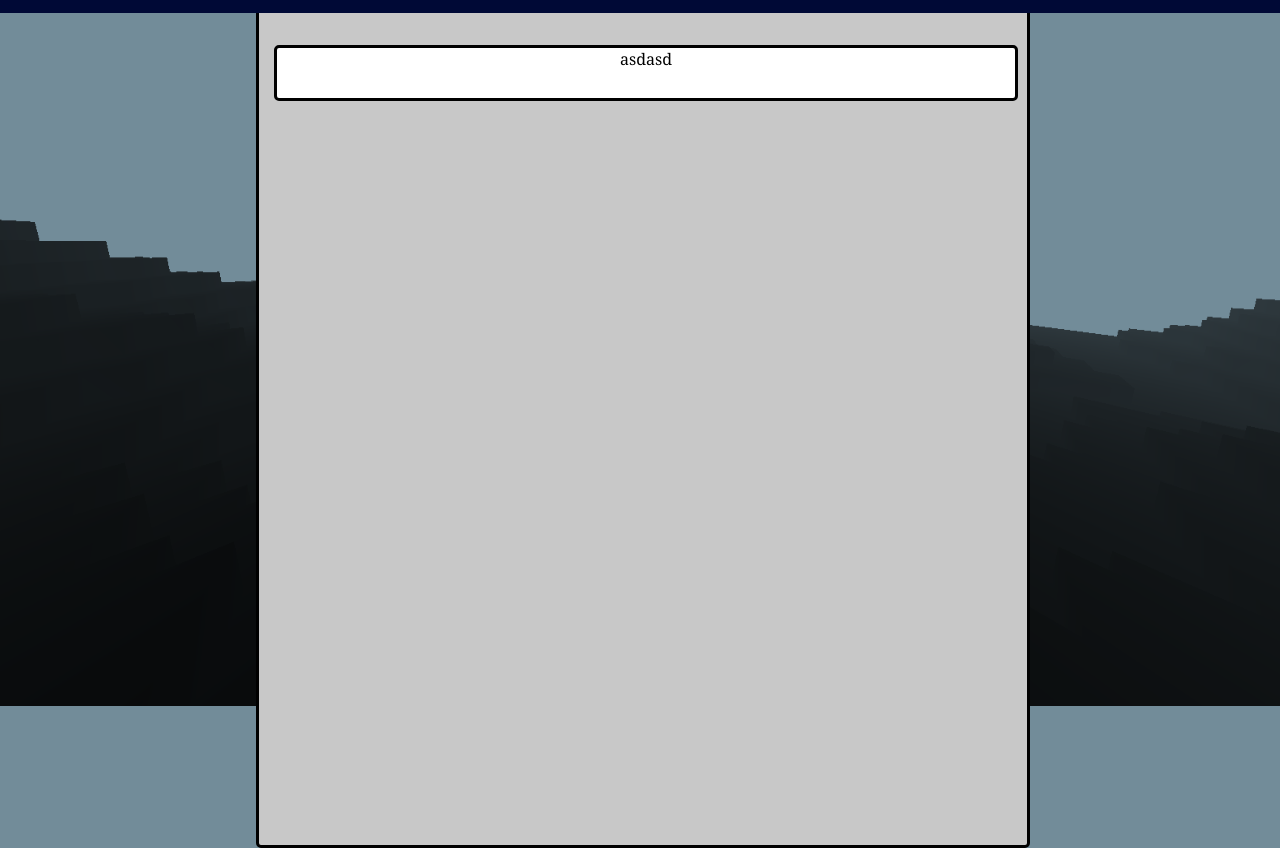
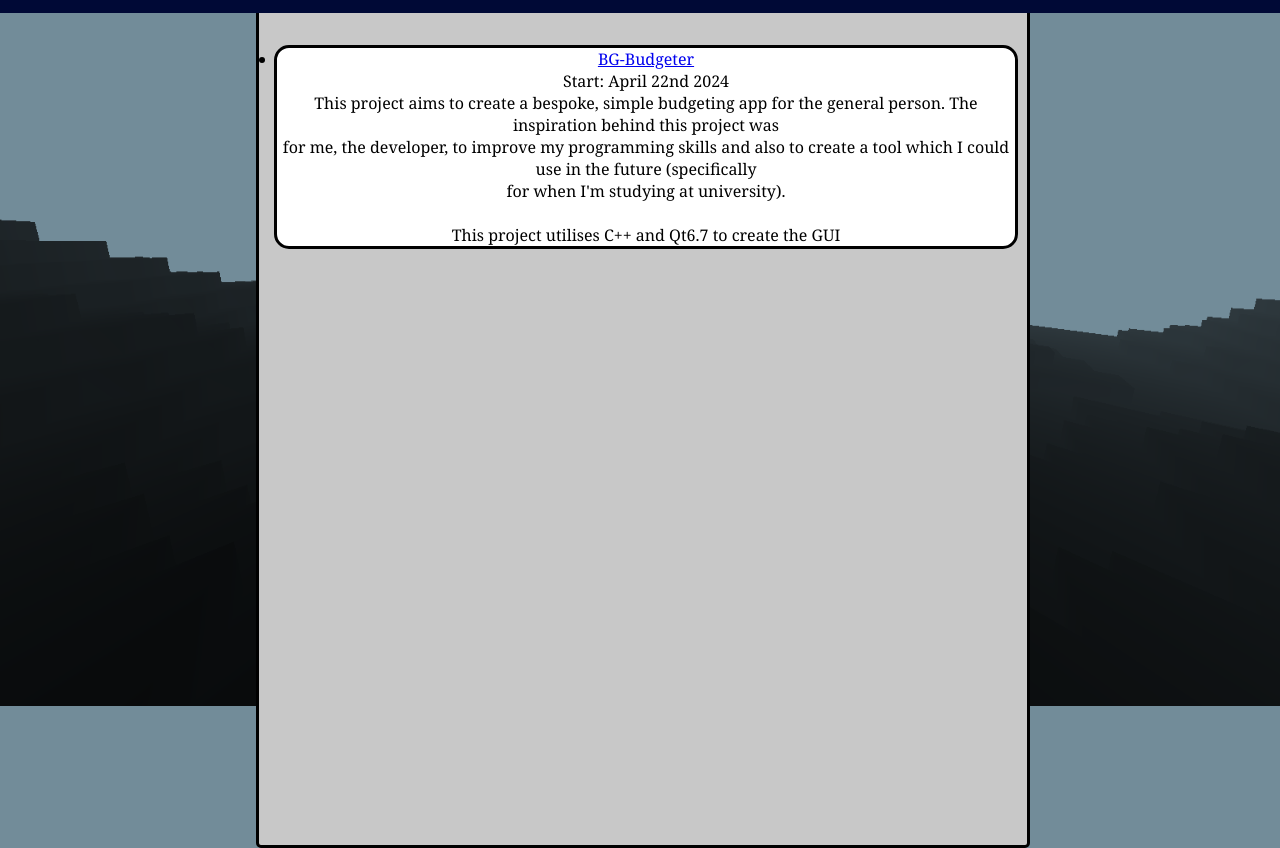
Before and after one commit to BenSGrant/BenSGrant.github.io, a plain HTML site: page projects.html in a window 1280 px wide. Shown: the part 94-942 px from the top of the page. Drawn offline with Linux system fonts and the light colour scheme.

Commit message:
created a widget on the projects page describing BG-Budgeter

```diff
--- a/css/projects.css
+++ b/css/projects.css
@@ -69,9 +69,9 @@ body {
 	background-color: white;
 	position: relative;
 	left: 2%;
-	height: 50px;
 	width: 96%;
-	border-radius: 5px;
+	border-radius: 15px;
 	border-style: solid;
 	border-color: black;
+	text-decoration: bold;
 }
--- a/projects.html
+++ b/projects.html
@@ -16,7 +16,18 @@
 		</ul>
 
 		<ul class="projects">
-			<div name="BG-Budgeter">asdasd</div>
+			<div id="BG-Budgeter">
+				<li><a href="https://github.com/bensgrant/bg-budgeter">BG-Budgeter</a></li>
+				Start: April 22nd 2024
+				<br>
+				This project aims to create a bespoke, simple budgeting app for the general person. The inspiration behind this project was<br>
+				for me, the developer, to improve my programming skills and also to create a tool which I could use in the future (specifically<br>
+				for when I'm studying at university).
+				<br>
+				<br>
+				This project utilises C++ and Qt6.7 to create the GUI
+
+			</div>
 		</ul>
     </body>
 </html>
```
